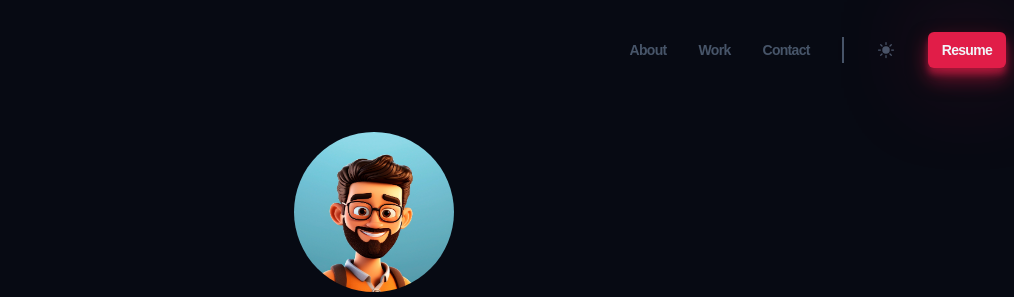
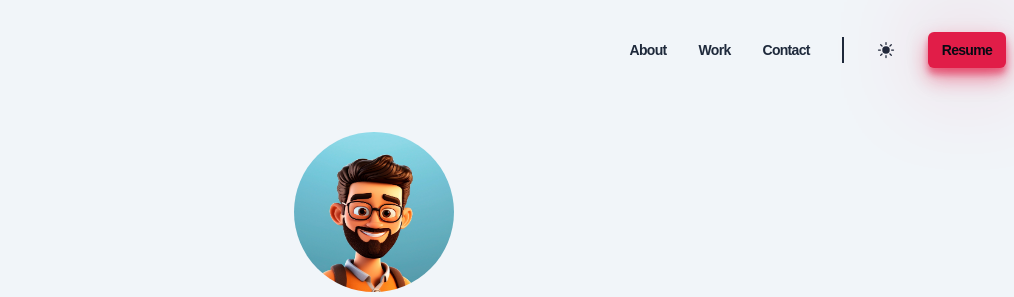
Before and after one commit to emraan-khan/portfolio, a website built with Vite: page index.html in a window 1280 px wide. Both pictures are taken after a click on the button 1151 px from the left and 50 px from the top of the page. Shown: the top 297 px of the page, without its empty margins (266-1280 px from the left). Built offline with nearby package versions, Linux system fonts and the light colour scheme; files whose address does not match are found by name; a web font is replaced by a local one.

Commit message:
mob nav update

```diff
--- a/index.html
+++ b/index.html
@@ -26,7 +26,7 @@
         </li>
         <li class="header__line"></li>
         <li>
-          <button class="header__sun">
+          <button id="theme-toggle" class="header__sun">
             <svg xmlns="http://www.w3.org/2000/svg" viewBox="0 0 24 24" fill="currentColor">
               <path
                 d="M12 2.25a.75.75 0 0 1 .75.75v2.25a.75.75 0 0 1-1.5 0V3a.75.75 0 0 1 .75-.75ZM7.5 12a4.5 4.5 0 1 1 9 0 4.5 4.5 0 0 1-9 0ZM18.894 6.166a.75.75 0 0 0-1.06-1.06l-1.591 1.59a.75.75 0 1 0 1.06 1.061l1.591-1.59ZM21.75 12a.75.75 0 0 1-.75.75h-2.25a.75.75 0 0 1 0-1.5H21a.75.75 0 0 1 .75.75ZM17.834 18.894a.75.75 0 0 0 1.06-1.06l-1.59-1.591a.75.75 0 1 0-1.061 1.06l1.59 1.591ZM12 18a.75.75 0 0 1 .75.75V21a.75.75 0 0 1-1.5 0v-2.25A.75.75 0 0 1 12 18ZM7.758 17.303a.75.75 0 0 0-1.061-1.06l-1.591 1.59a.75.75 0 0 0 1.06 1.061l1.591-1.59ZM6 12a.75.75 0 0 1-.75.75H3a.75.75 0 0 1 0-1.5h2.25A.75.75 0 0 1 6 12ZM6.697 7.757a.75.75 0 0 0 1.06-1.06l-1.59-1.591a.75.75 0 0 0-1.061 1.06l1.59 1.591Z" />
@@ -37,7 +37,7 @@
           <a href="#" class="header__resume btn">Resume</a>
         </li>
       </ul>
-      <button class="header__bars">
+      <button  class="header__bars">
         <svg xmlns="http://www.w3.org/2000/svg" fill="none" viewBox="0 0 24 24" stroke-width="1.5"
           stroke="currentColor">
           <path stroke-linecap="round" stroke-linejoin="round" d="M3.75 6.75h16.5M3.75 12h16.5m-16.5 5.25h16.5" />
@@ -47,7 +47,7 @@
   </header>
 
   <!-- Mobile Navigation -->
-  <div class="mobile-nav">
+  <div id="mobile-nav" class="mobile-nav">
     <nav>
       <ul class="mobile-nav__menu">
         <li>
@@ -61,7 +61,7 @@
         </li>
         <li class="mobile-nav__link-line"></li>
         <li>
-          <button class="mobile-nav__sun">
+          <button id="theme-toggle" class="mobile-nav__sun">
             <svg xmlns="http://www.w3.org/2000/svg" viewBox="0 0 24 24" fill="currentColor">
               <path
                 d="M12 2.25a.75.75 0 0 1 .75.75v2.25a.75.75 0 0 1-1.5 0V3a.75.75 0 0 1 .75-.75ZM7.5 12a4.5 4.5 0 1 1 9 0 4.5 4.5 0 0 1-9 0ZM18.894 6.166a.75.75 0 0 0-1.06-1.06l-1.591 1.59a.75.75 0 1 0 1.06 1.061l1.591-1.59ZM21.75 12a.75.75 0 0 1-.75.75h-2.25a.75.75 0 0 1 0-1.5H21a.75.75 0 0 1 .75.75ZM17.834 18.894a.75.75 0 0 0 1.06-1.06l-1.59-1.591a.75.75 0 1 0-1.061 1.06l1.59 1.591ZM12 18a.75.75 0 0 1 .75.75V21a.75.75 0 0 1-1.5 0v-2.25A.75.75 0 0 1 12 18ZM7.758 17.303a.75.75 0 0 0-1.061-1.06l-1.591 1.59a.75.75 0 0 0 1.06 1.061l1.591-1.59ZM6 12a.75.75 0 0 1-.75.75H3a.75.75 0 0 1 0-1.5h2.25A.75.75 0 0 1 6 12ZM6.697 7.757a.75.75 0 0 0 1.06-1.06l-1.59-1.591a.75.75 0 0 0-1.061 1.06l1.59 1.591Z" />
--- a/src/main.js
+++ b/src/main.js
@@ -13,5 +13,8 @@ import '../styles/utils.css'
 // import fucntion from another js files
 
 import mobileNav from './utils/mobile-nav'
+import darkMode from './utils/dark-mode'
 
 mobileNav();
+
+darkMode();
--- /dev/null
+++ b/src/utils/dark-mode.js
@@ -0,0 +1,12 @@
+const darkMode = () => {
+
+    const themeToggleBtns = document.querySelectorAll('#theme-toggle');
+
+    themeToggleBtns.forEach((btn) => {
+        btn.addEventListener('click', () => {
+            document.body.classList.toggle('light-mode');
+        })
+    })
+}
+
+export default darkMode;
--- a/src/utils/mobile-nav.js
+++ b/src/utils/mobile-nav.js
@@ -2,6 +2,7 @@ const mobileNav = () => {
     const headerBtn = document.querySelector('.header__bars');
     const mobileNav = document.querySelector('.mobile-nav');
     const mobileLinks =  document.querySelectorAll('.mobile-nav__link')
+    const idMobileNav = document.querySelector('#mobile-nav')
     let isMobileNavOpen = false;
 
     headerBtn.addEventListener('click',()=>{
@@ -15,6 +16,13 @@ const mobileNav = () => {
         }
     })
 
+    window.addEventListener('resize',function(){
+        if (window.innerWidth >= 768) {
+            idMobileNav.style.display = 'none';
+        }
+
+    })
+
     mobileLinks.forEach(link =>{
         link.addEventListener('click', ()=>{
             isMobileNavOpen = false;
--- a/styles/style.css
+++ b/styles/style.css
@@ -34,6 +34,14 @@
 html{
     scroll-behavior: smooth;
 }
+
+.light-mode {
+    --clr-light: #070a13;
+    --clr-dark: #f1f5f9;
+    --clr-slate400: #1e293b;
+    --clr-slate600: #1e293b;
+    --clr-slate800: #1e293b;
+}
 body{
     font-family: 'General Sans', sans-serif;
     background-color: var(--clr-dark);
```
Also changed, not shown: styles/components/mobile-nav.css (+7 -0 lines).
